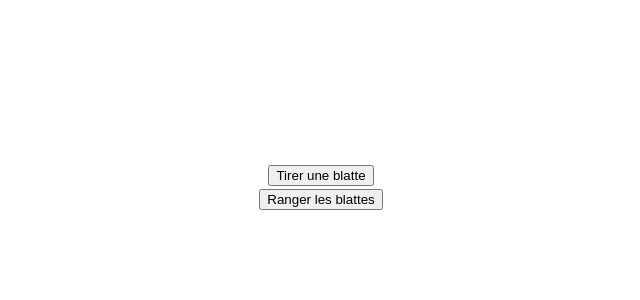
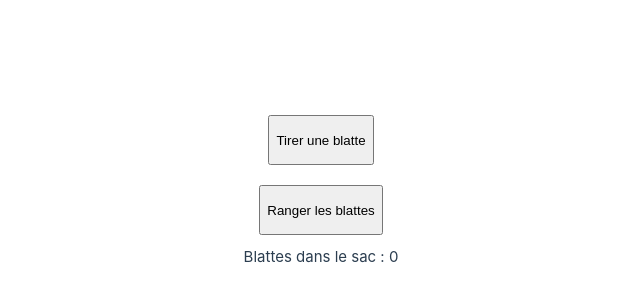
Before and after one commit to Neliron/TirageBlattes, a Vue app: page / in a window 1280 px wide. Shown: the part 338-638 px from the top of the page, without its empty margins (194-834 px from the left). Built offline with nearby package versions, Linux system fonts and the light colour scheme.

Commit message:
Added bag counter and bigger buttons

```diff
--- a/src/components/Blattes.vue
+++ b/src/components/Blattes.vue
@@ -21,6 +21,7 @@ const bagNumbers = [3, 3, 6, 6, 12];
 let bag = [];
 let blattesArray = [];
 const blattesString = ref("");
+const bagCount = ref(0);
 
 function resetBag() {
   bag = [];
@@ -31,6 +32,7 @@ function resetBag() {
       bag.push(bagNames[i]);
     }
   }
+  bagCount.value = bag.length;
 }
 
 function draw() {
@@ -39,6 +41,7 @@ function draw() {
   blattesArray.push(bag.pop());
   blattesString.value = blattesArray.toString();
   console.log(blattesArray);
+  bagCount.value = bag.length;
 }
 
 function shuffle(array) {
@@ -74,6 +77,7 @@ function getImage(image) {
   <div class="reset">
     <button @click="resetBag">Ranger les blattes</button>
   </div>
+  <div class="content">Blattes dans le sac : {{ bagCount }}</div>
 </template>
 
 <style scoped>
@@ -85,7 +89,13 @@ function getImage(image) {
 
 .draw,
 .result,
-.reset {
+.reset,
+.content {
   text-align: center;
 }
+
+button {
+  margin: 10px;
+  height: 50px;
+}
 </style>
```
